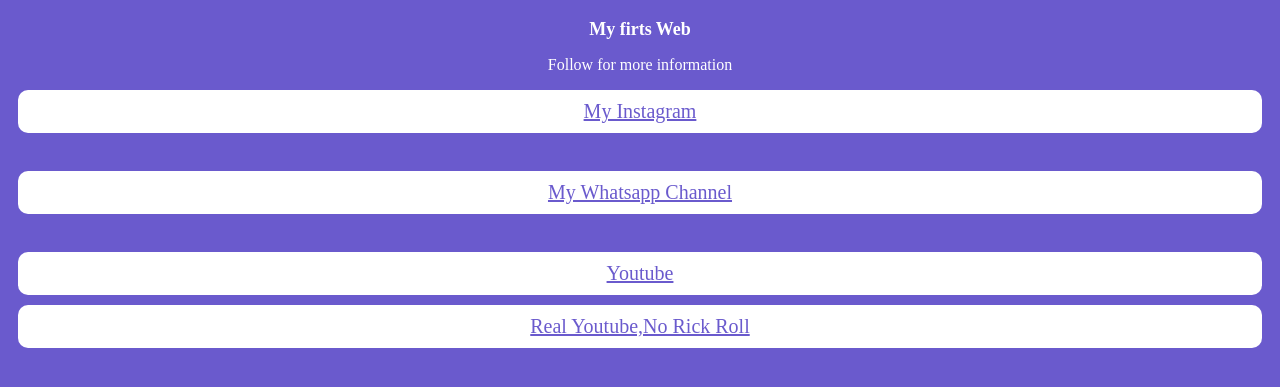
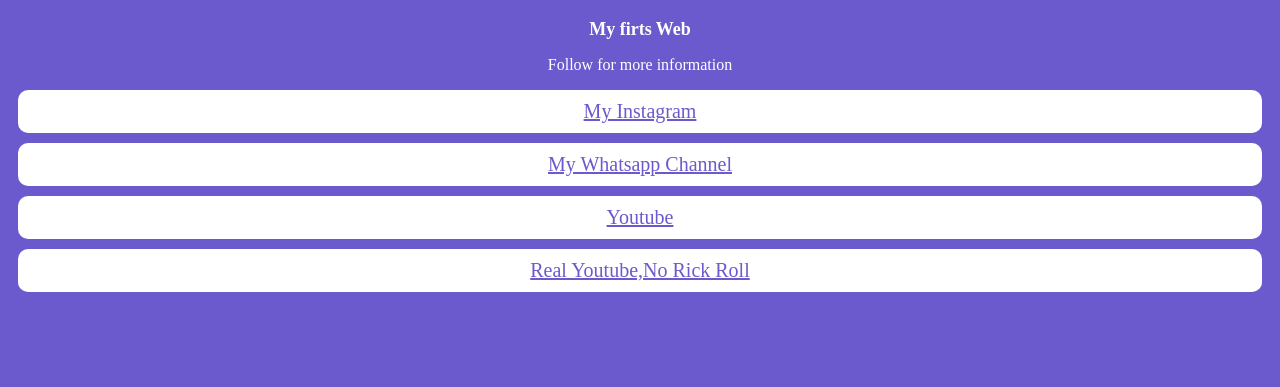
Before and after one commit to suryabukansamsoe/sur-web, a plain HTML site: page index.html in a window 1280 px wide. Shown: the part 223-610 px from the top of the page. Drawn offline with Linux system fonts and the light colour scheme.

Commit message:
Add files via upload

```diff
--- a/index.html
+++ b/index.html
@@ -4,14 +4,15 @@
 <html>
 <head>
 <link rel="stylesheet" href="style.css">
+  <title>suryabukansamsoe</title>
 </head>
 <body>
 <img src="gweh_1.jpg">
 <h1> suryabukansamsoe </h1>
 <h2>My firts Web </h2>
 <p>Follow for more information </p>
-<a href="https://www.instagram.com/suryabukansamsoe/profilecard/?igsh=MXNrOGowaThod283bw==">My Instagram </a><br>
-<a href="https://whatsapp.com/channel/0029Vapo0lpE50UZb5jzX11G">My Whatsapp Channel</a><br>
+<a href="https://www.instagram.com/suryabukansamsoe/profilecard/?igsh=MXNrOGowaThod283bw==">My Instagram </a>
+  <a href="https://whatsapp.com/channel/0029Vapo0lpE50UZb5jzX11G">My Whatsapp Channel</a>
 <a href="https://youtube.com/shorts/SXHMnicI6Pg?si=0V303WXvIbTnlK7y">Youtube </a>
   <a href="https://youtube.com/shorts/B5SL9yrMPn8?si=3Nklbg07Rkb5OqU0">Real Youtube,No Rick Roll</a>
 </body>
```
